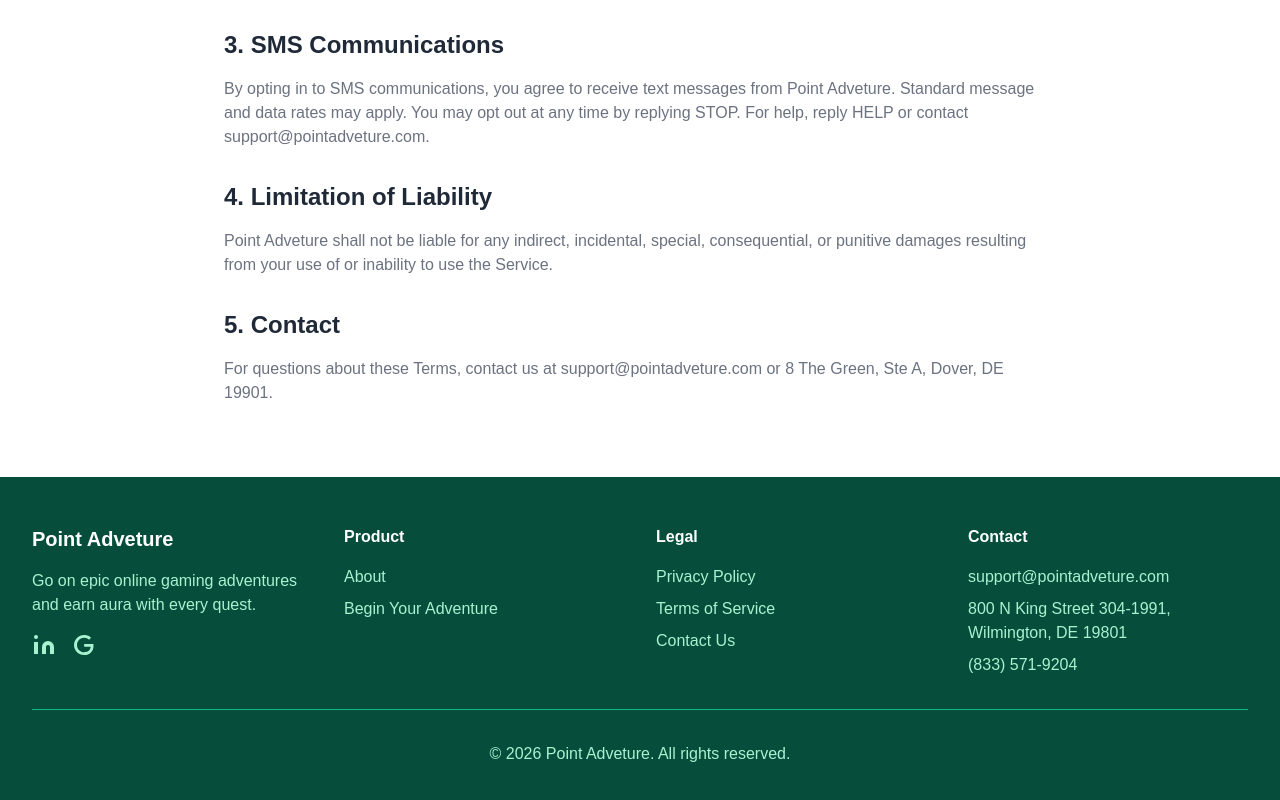
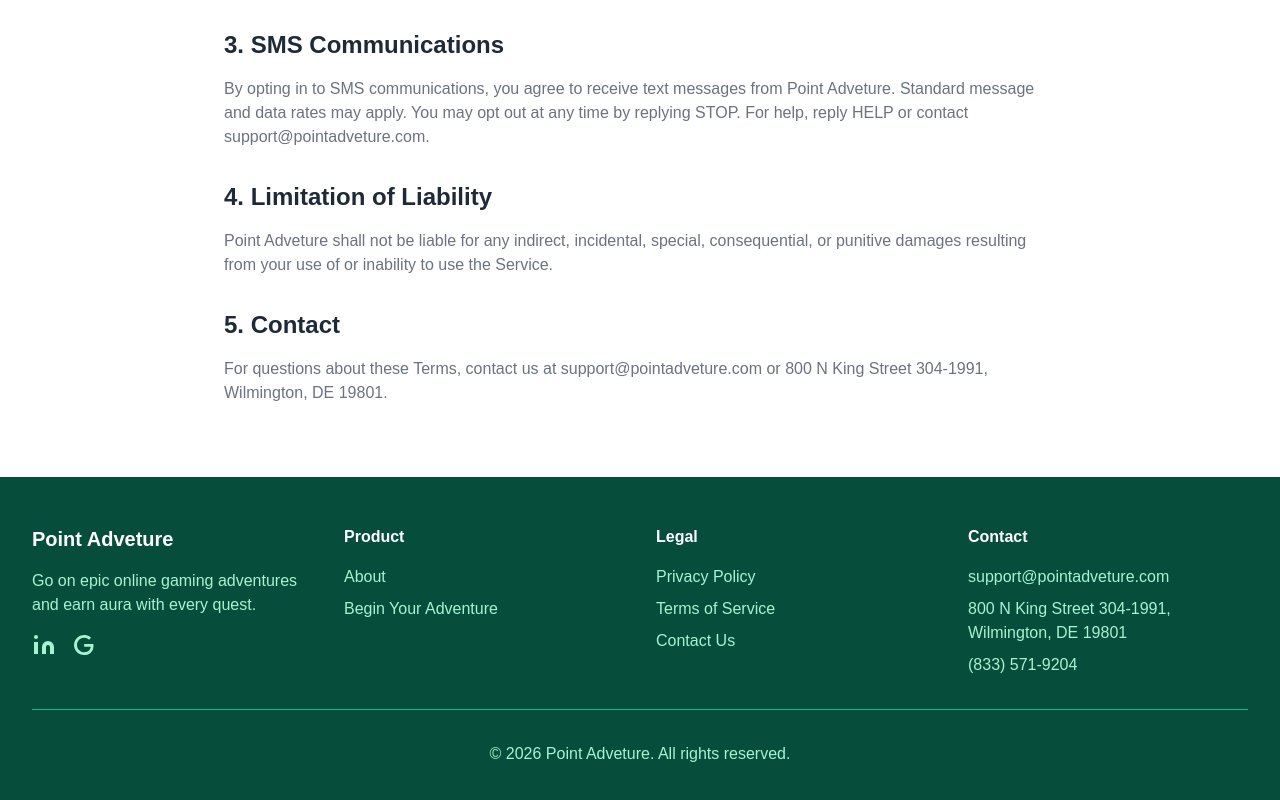
Before and after one commit to Textingman/moxxie-pointadveture, a Next.js app: page /terms in a window 1280 px wide. Shown: the part 639-1439 px from the top of the page. Built offline with nearby package versions, Linux system fonts and the light colour scheme.

Commit message:
Initial site setup: Point Adveture

```diff
--- a/app/terms/page.tsx
+++ b/app/terms/page.tsx
@@ -32,7 +32,7 @@ export default function TermsPage() {
           </p>
           <h2 className="text-2xl font-bold mt-8 mb-4" style={{ color: '#1F2937' }}>5. Contact</h2>
           <p className="mb-6" style={{ color: '#6B7280' }}>
-            For questions about these Terms, contact us at support@pointadveture.com or 8 The Green, Ste A, Dover, DE 19901.
+            For questions about these Terms, contact us at support@pointadveture.com or 800 N King Street 304-1991, Wilmington, DE 19801.
           </p>
         </div>
       </section>
```
